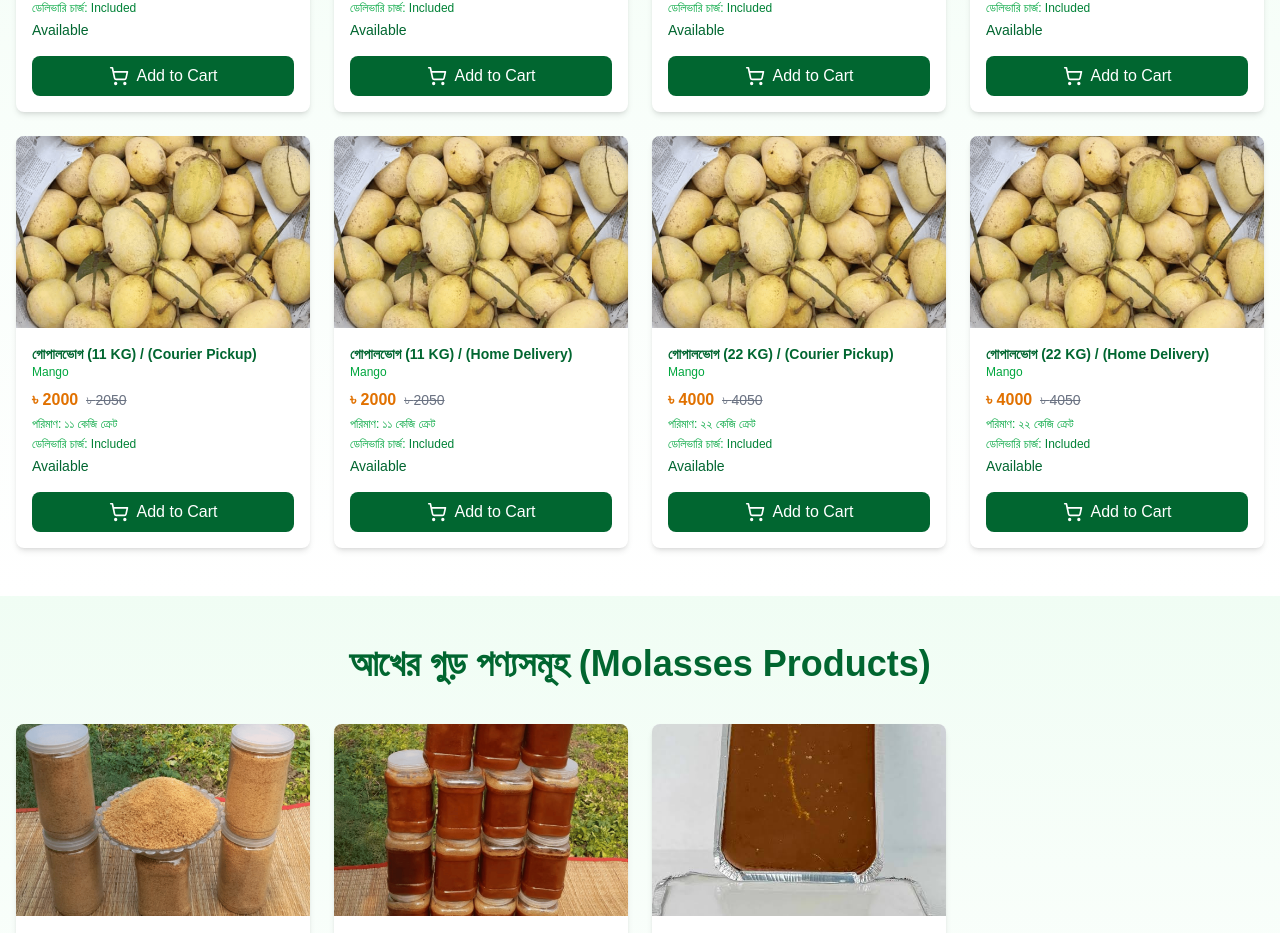
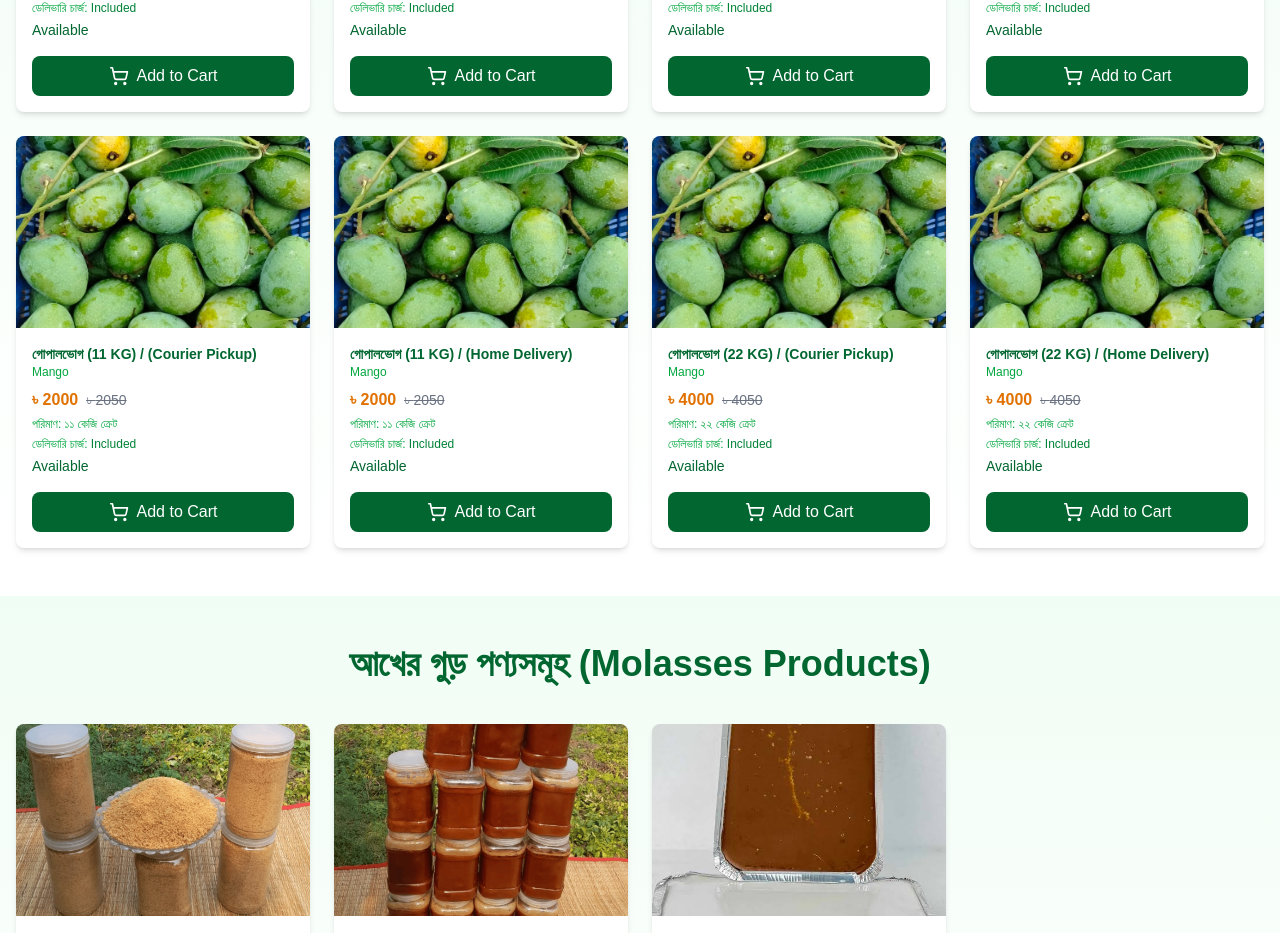
Before and after one commit to HubJourney123/ahnaf-farming-frontend, a Next.js app: page / in a window 1280 px wide. Shown: the part 1758-2691 px from the top of the page. Built offline with nearby package versions, Linux system fonts and the light colour scheme.

Commit message:
Update products.js

```diff
--- a/src/data/products.js
+++ b/src/data/products.js
@@ -174,7 +174,7 @@ const products = [
     en:'(Courier Pickup)',
     category: 'Mango',
     price: 2000,
-    image: '/mango/fazli.png',
+    image: '/mango/gopalvog.jpeg',
     details: 'আমের সাইজ প্রতি কেজিতে প্রায় ৫-৬ পিস হয়ে থাকে। গাছ এবং এলাকা ভেদে সামান্য কম বেশি হতে পারে। তবে আম গুলো ফ্রেশ এবং সুস্বাদু। Excellent Quality',
     availability: 'available',
     পরিমাণ: '১১ কেজি ক্রেট',
@@ -186,7 +186,7 @@ const products = [
     en:'(Home Delivery)',
     category: 'Mango',
     price: 2000,
-    image: '/mango/fazli.png',
+    image: '/mango/gopalvog.jpeg',
     details: 'আমের সাইজ প্রতি কেজিতে প্রায় ৫-৬ পিস হয়ে থাকে। গাছ এবং এলাকা ভেদে সামান্য কম বেশি হতে পারে। তবে আম গুলো ফ্রেশ এবং সুস্বাদু। Excellent Quality',
     availability: 'available',
     পরিমাণ: '১১ কেজি ক্রেট',
@@ -198,7 +198,7 @@ const products = [
     en:'(Courier Pickup)',
     category: 'Mango',
     price: 4000,
-    image: '/mango/fazli.png',
+    image: '/mango/gopalvog.jpeg',
     details: 'আমের সাইজ প্রতি কেজিতে প্রায় ৫-৬০ পিস হয়ে থাকে। গাছ এবং এলাকা ভেদে সামান্য কম বেশি হতে পারে। তবে আম গুলো ফ্রেশ এবং সুস্বাদু। Excellent Quality. নোট: প্রচন্ড গরমের কারণে বা কুরিয়ারে পরিবহণের সময় ৫-১০% আম হয়ত নষ্ট হতে পারে। এটা স্বাভাবিক। কিন্তু যদি ১৫% বা বেশি আম নষ্ট হয় তাহলে রাগারাগি না করে ছবিসহ বিষয়টা অবগত করার অনুরোধ রইল। আলোচনার মাধ্যমে অবশ্যই সমাধান করা হবে',
     availability: 'available',
     পরিমাণ: '২২ কেজি ক্রেট',
@@ -210,7 +210,7 @@ const products = [
     en:'(Home Delivery)',
     category: 'Mango',
     price: 4000,
-    image: '/mango/fazli.png',
+    image: '/mango/gopalvog.jpeg',
     details: 'আমের সাইজ প্রতি কেজিতে প্রায় ৫-৬ পিস হয়ে থাকে। গাছ এবং এলাকা ভেদে সামান্য কম বেশি হতে পারে। তবে আম গুলো ফ্রেশ এবং সুস্বাদু। Excellent Quality. নোট: প্রচন্ড গরমের কারণে বা কুরিয়ারে পরিবহণের সময় ৫-১০% আম হয়ত নষ্ট হতে পারে। এটা স্বাভাবিক। কিন্তু যদি ১৫% বা বেশি আম নষ্ট হয় তাহলে রাগারাগি না করে ছবিসহ বিষয়টা অবগত করার অনুরোধ রইল। আলোচনার মাধ্যমে অবশ্যই সমাধান করা হবে',
     availability: 'available',
     পরিমাণ: '২২ কেজি ক্রেট',
```
